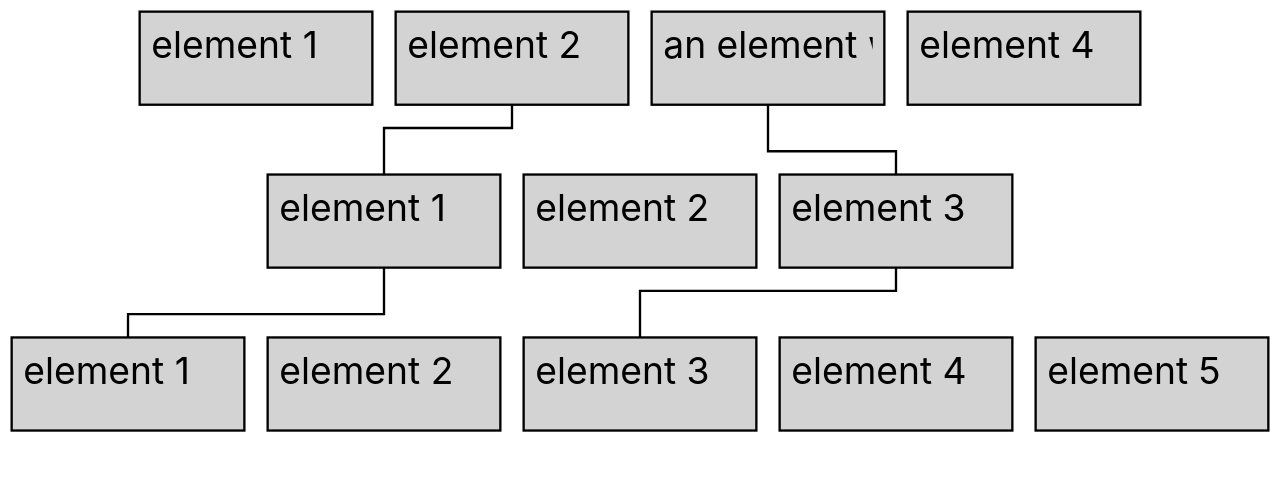
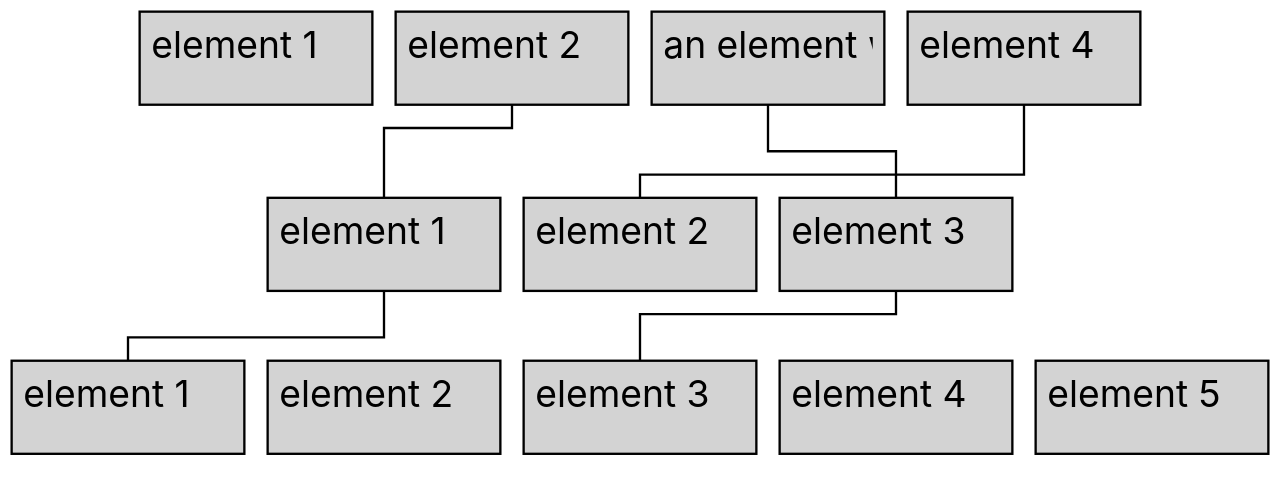
Before and after one commit to tkreyling/svg-experiments, a React (Create React App) app: page / in a window 1280 px wide. Shown: the top 494 px of the page. Built offline with nearby package versions, Linux system fonts and the light colour scheme.

Commit message:
Add one more example edge

```diff
--- a/src/App.tsx
+++ b/src/App.tsx
@@ -175,6 +175,7 @@ const layers: Node[][] = [
 const edges = [
     {from: layers[0][1], to: layers[1][0]},
     {from: layers[0][2], to: layers[1][2]},
+    {from: layers[0][3], to: layers[1][1]},
     {from: layers[1][2], to: layers[2][2]},
     {from: layers[2][0], to: layers[1][0]}
 ];
```
